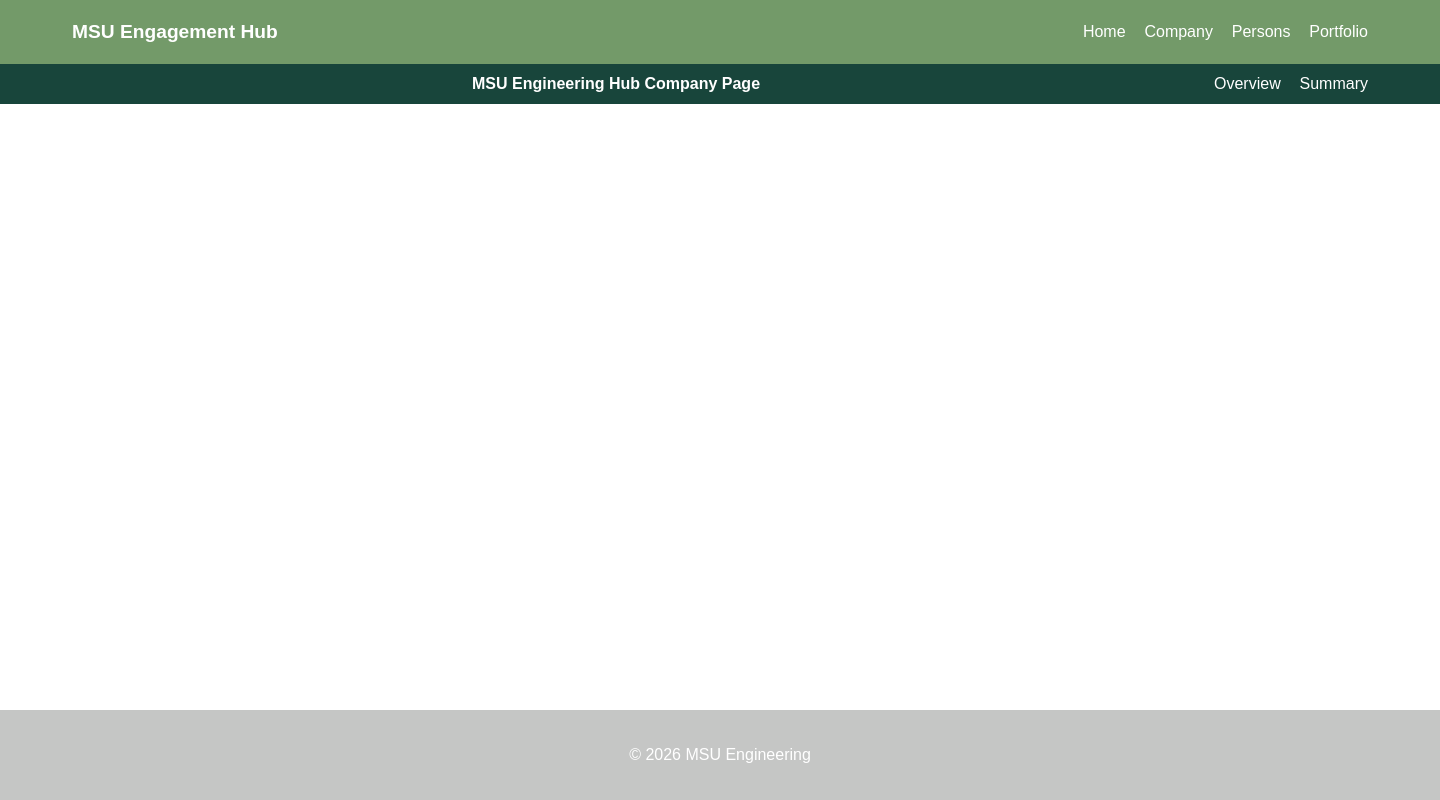
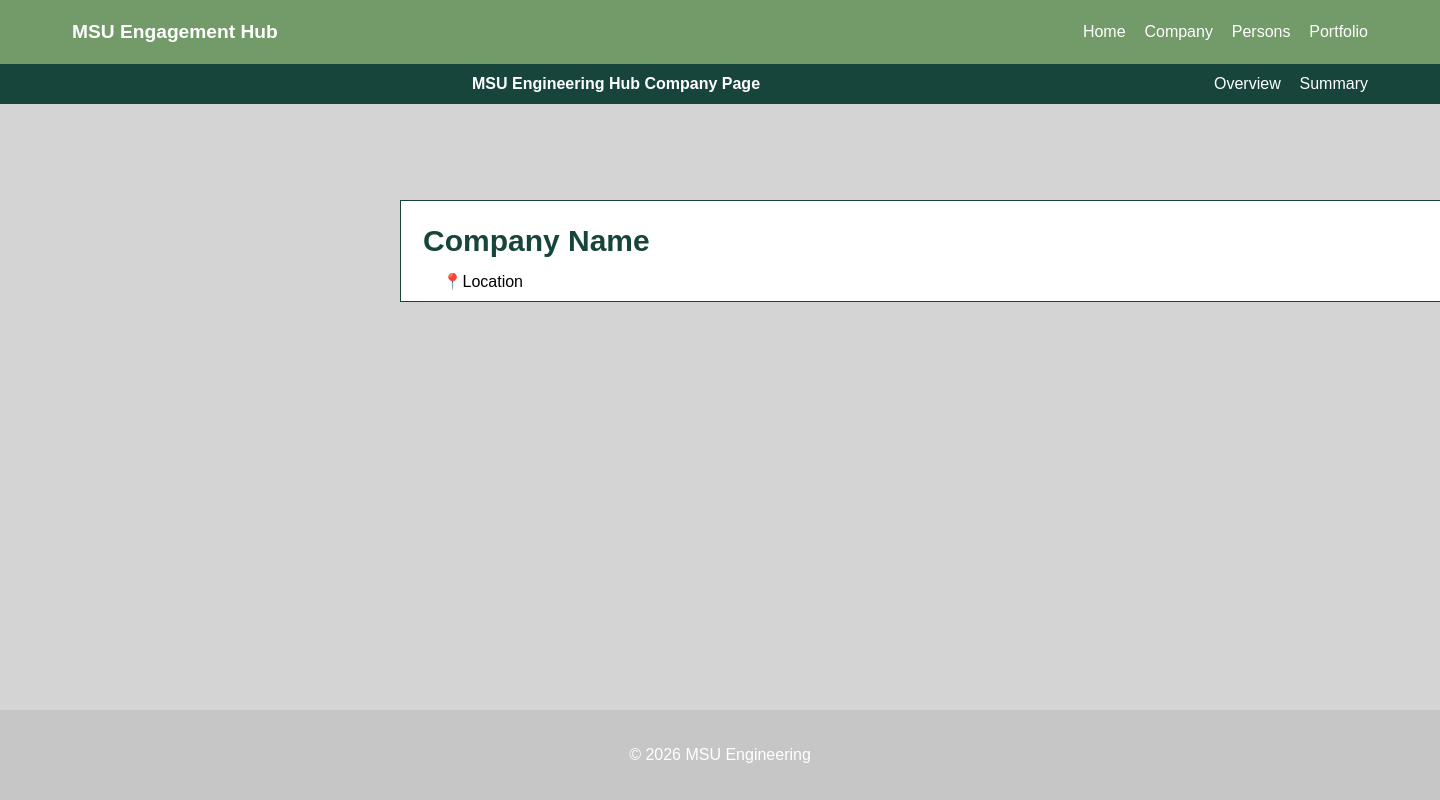
Before and after one commit to sungodemk/msu-engineering-engagement-hub, a Flask app: page /company in a window 1440 px wide. Run offline with Flask 3, Linux system fonts and the light colour scheme.

Commit message:
Updated Company Page

```diff
--- a/static/css/company_avatar.css
+++ b/static/css/company_avatar.css
@@ -3,5 +3,5 @@ img {
     height: 150px;
     position: absolute;
     top: 200px;
-    left: 300px;
+    left: 400px;
 }
--- a/static/css/company_page.css
+++ b/static/css/company_page.css
@@ -2,7 +2,44 @@ body {
     font-family: Arial, sans-serif;
     text-align: center;
     color: white;
-    background-color: white;
+    background-color: rgba(210, 209, 209, 0.916);
     /* background-color: #18453B; /*Planning on using this MSU green color for the later tabs,  */
                                    /* but put it there for now so I can feel easier to use it later.*/
 }
+
+.title_box {
+    width: 900px;
+    height: 100px;
+    position: absolute;
+    top: 200px;
+    left: 400px;
+
+    background-color: white;
+    color: #18453B;
+
+    display: flex;
+    align-items: center;
+    justify-content: space-between;
+    padding: 0 5%;
+    border: 1px solid #18453B;
+}
+
+.c_title_text {
+    font-size: 30px;
+    font-weight: bold;
+    text-align: center;
+    color: #18453B;
+    position: relative;
+    top: -10px;
+    right: 50px;
+    /* right: 850px; */
+}
+
+.location {
+    font-size: 1.0em;
+    color: black;
+    position: relative;
+    top: 30px;
+    right: 850px;
+    text-align: center;
+}
--- a/templates/company_page/company_page.html
+++ b/templates/company_page/company_page.html
@@ -10,33 +10,22 @@
 <style>
 </style>
 </head>
-<!-- <nav>
-    <ul>
-        <li><a href="/">Home</a></li>
-    </ul>
-</nav> -->
-<!-- <img class="company_avatar" src="../static/images/base_avatar.png" alt="Company Avatar"> -->
-<!-- <div>
-    <aside>
-        <nav>
-            <button>Click Me</button>
-        </nav>
-    </aside>
-</div> -->
-<!-- The navigation bar -->
 <div class="c_nav">
     <div class="c_nav_middle">
         <span class="c_title">MSU Engineering Hub Company Page</span>
     </div>
     <!-- Navigation Links -->
     <div class="c_nav_left" id="c_nav_links">
-        <a href="/overview">Overview</a>
+        <a href="/company_page_overview">Overview</a>
         <a href="/summary">Summary</a>
     </div>
 
 </div>
+<div class="title_box">
+    <div class="c_title_text">Company Name</div>
+    <div class="location">📍Location</div>
+</div>
 <body>
-<!-- <img class="company_avatar" src="../static/images/base_avatar.png" alt="Company Avatar"> -->
 </body>
 <!--Learned the above HTML knowledges from this open source: https://developer.mozilla.org/en-US/docs/Web/HTML/Reference/Elements-->
 {% endblock %}
--- a/templates/company_page/overview.html
+++ b/templates/company_page/overview.html
@@ -1,9 +1,8 @@
 {% extends "company_page/company_page.html" %}
 {% block maincontent %}
-<!-- <h1>Overview</h1> -->
 <head>
     <link rel="stylesheet" href="{{ url_for('static', filename='css/company_avatar.css') }}">
     {% block extrastyle %}{% endblock %}
 </head>
-<img class="company_avatar" src="../static/images/base_avatar.png" alt="Company Avatar">
+<img class="company_avatar" src="../static/images/blank_company_avatar.png" alt="Company Avatar">
 {% endblock %}
```
Also changed, not shown: templates/company_page.html (deleted, +0 -15 lines), static/css/company_page_overview.css (added), 1 other file.
